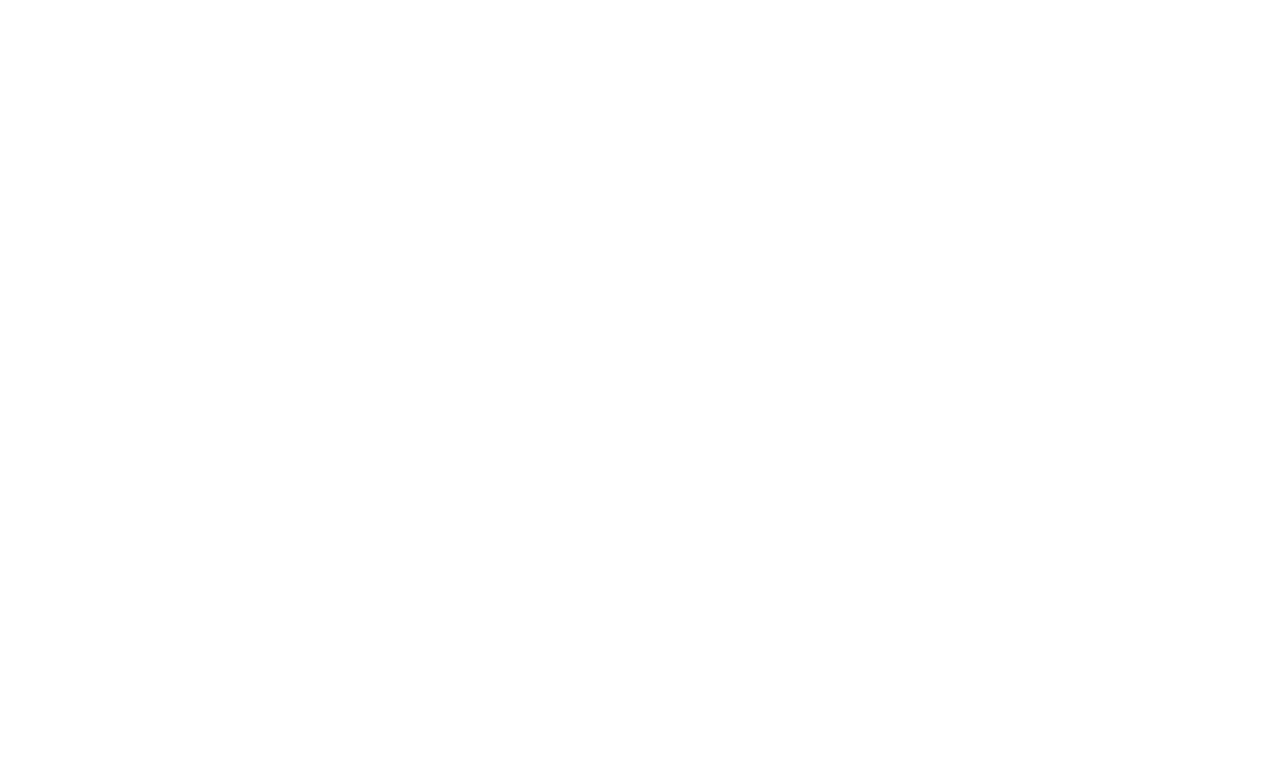
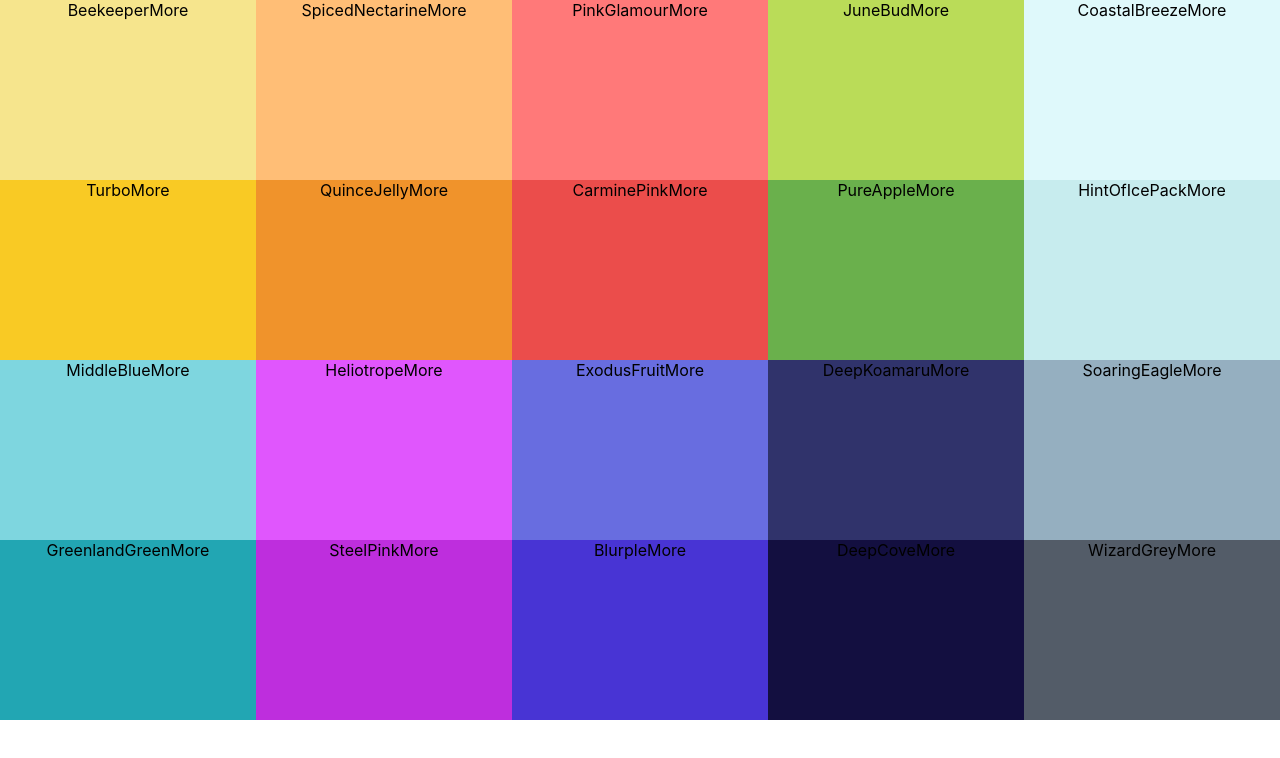
Before and after one commit to akhilbharti/colorApp, a React (Create React App) app: page / in a window 1280 px wide. Shown: the top 758 px of the page. Built offline with nearby package versions, Linux system fonts and the light colour scheme.

Commit message:
initial colorbox added with css

```diff
--- /dev/null
+++ b/src/components/colorBox.js
@@ -0,0 +1,15 @@
+import React from 'react'
+import './styles/colorBox.css'
+
+function ColorBox({...props}){
+
+  return (
+    <div className="color-box" style={{background:props.background}}>
+     <span>{props.name}</span>
+      <span>More</span>
+    </div>
+  )
+
+}
+
+export default ColorBox
--- a/src/components/palette.js
+++ b/src/components/palette.js
@@ -1,10 +1,16 @@
 import React from 'react'
+import ColorBox from './colorBox'
+import './styles/palette.css'
 
-function palette(){
+function Palette({...props}){
 
+const colorBoxes = props.colors.map(color=> (
+  <ColorBox background={color.color} name={color.name}/>
+))
   return <div className="Palette">
     {/* navbar will be added here */}
     <div className="palette-clr">
+      {colorBoxes}
 {/* different color boxes will go here */}
     </div>
     {/* eventually footer will be added here */}
@@ -12,4 +18,4 @@
 }
 
 
-export default palette
+export default Palette
--- /dev/null
+++ b/src/components/styles/colorBox.css
@@ -0,0 +1,8 @@
+.color-box{
+  width: 20%;
+  height: 25%;
+  margin: 0 auto;
+  display: inline-block;
+  position: relative;
+  cursor: pointer;
+}
--- /dev/null
+++ b/src/components/styles/palette.css
@@ -0,0 +1,7 @@
+.Palette{
+  height: 100vh;
+}
+
+.palette-clr{
+  height: 90%;
+}
```
